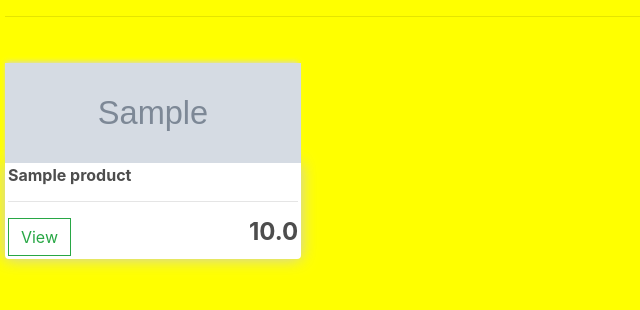
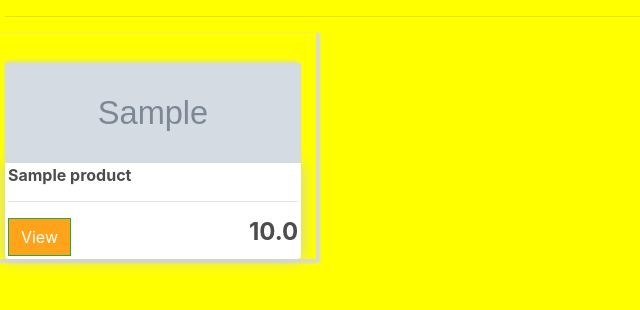
Before and after one commit to bhupinbaral0/CMS, a Django app: page / in a window 1280 px wide. Shown: the part 56-366 px from the top of the page, without its empty margins (0-640 px from the left). Run offline with Django 3.2, Linux system fonts and the light colour scheme; tables that the repository leaves empty hold one stand-in row (values such as "Sample post"); grey boxes marked "Sample" are stand-in pictures; some libraries are stand-ins or nearby versions.

Commit message:
changed background color and button color

```diff
--- a/canteen/templates/store.html
+++ b/canteen/templates/store.html
@@ -7,15 +7,16 @@
 
 
 
-				<div class="col-lg-3">
-					<img class="thumbnail" src="{{product.image.url}}">
+				<div  class="col-lg-3" style="box-shadow: 2px 2px 2px 2px #d9d9d9;" >
+					<img  class="thumbnail" src="{{product.image.url}}">
 					<div class="box-element product">
-						<h6><strong>{{product.name}}</strong></h6>
+						<h6 ><strong>{{product.name}}</strong></h6>
 						<hr>
 						{% if user.is_authenticated %}
-							<button data-product="{{product.id}}" data-action="add" class="btn btn-outline-secondary add-btn update-cart">Add to Cart</button>
+							<button data-product="{{product.id}}" data-action="add" class="btn btn-outline-secondary add-btn update-cart " style="background-color:#0099cc
+							;color: white;">Add to Cart</button>
 						{% endif %}
-						<a class="btn btn-outline-success" href="#">View</a>
+						<a class="btn btn-outline-success" style="background-color:#ffa31a;color: white;" href="#">View</a>
 						<h4 style="display: inline-block; float: right"><strong>{{product.price}} </strong></h4>
 
 					</div>
```
